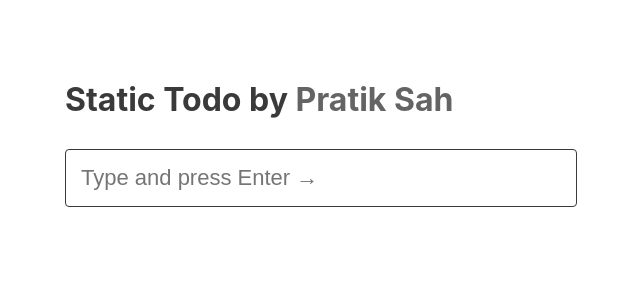
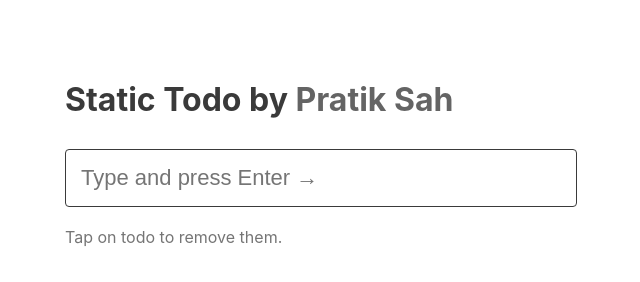
Before and after one commit to ThePratikSah/jQuery-todo, a plain HTML site: page index.html in a window 1280 px wide. Shown: the whole page, without its empty margins (319-959 px from the left). Drawn offline with nearby package versions, Linux system fonts and the light colour scheme.

Commit message:
Added text info

```diff
--- a/index.html
+++ b/index.html
@@ -2,7 +2,7 @@
 <html lang="en">
   <head>
     <meta charset="UTF-8" />
-    <meta name="viewport" content="width=device-width, initial-scale=1.0" />
+    <meta name="viewport" content="width=device-width, initial-scale=1.0"/>
     <title>Todo with Jq</title>
     <link rel="stylesheet" href="style.css">
   </head>
@@ -10,12 +10,12 @@
     <div class="main">
       <h1>Static Todo by <a href="https://pratiksah.com">Pratik Sah</a></h1>
       <input type="text" placeholder="Type and press Enter &#8594;" id="todo" />
+      <p class="text-info">Tap on todo to remove them.</p>
       <div class="container">
         <!-- incomplete todo -->
         <div class="incomplete"></div>
       </div>
     </div>
-
     <!-- link to jq and external js -->
     <script
       src="https://code.jquery.com/jquery-3.5.1.slim.min.js"
--- a/style.css
+++ b/style.css
@@ -33,6 +33,12 @@ input {
   color: rgb(58, 58, 58);
 }
 
+.text-info {
+  margin: 0px 0px 10px 0px;
+  color: rgb(117, 117, 117);
+  font-family: -apple-system, BlinkMacSystemFont, 'Segoe UI', Roboto, Oxygen, Ubuntu, Cantarell, 'Open Sans', 'Helvetica Neue', sans-serif;
+}
+
 .card {
   width: 100%;
   padding: 15px;
```
